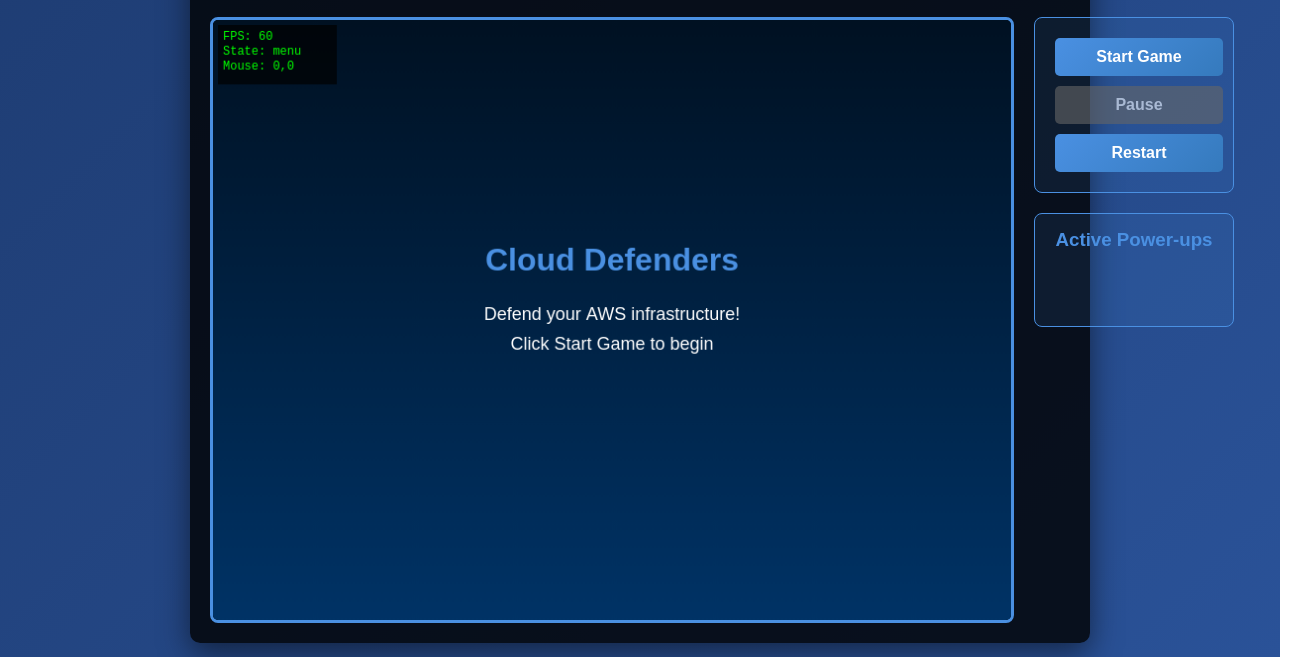
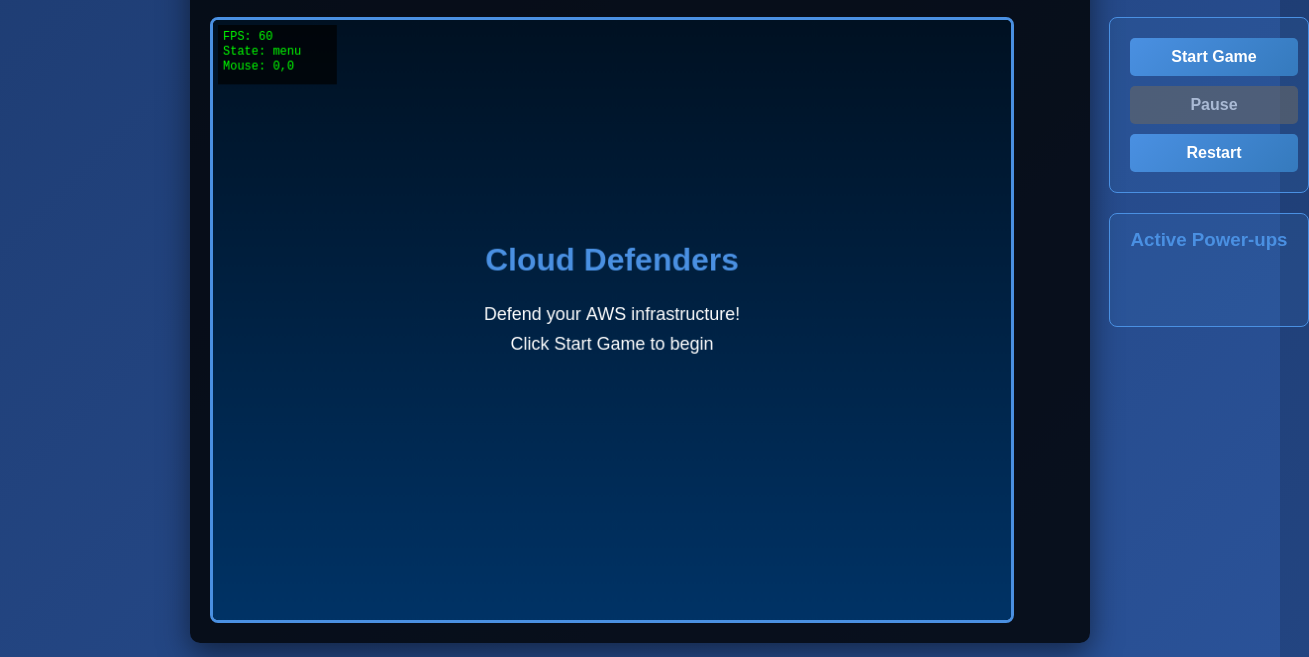
Before and after one commit to theRealKarlos/cloud-defender-game, a website: page frontend/index.html in a window 1280 px wide. Shown: the part 143-800 px from the top of the page, 1309 px wide, since content can reach past the window. Drawn offline with Linux system fonts and the light colour scheme.

Commit message:
UI alignment

```diff
--- a/frontend/styles/game.css
+++ b/frontend/styles/game.css
@@ -69,6 +69,7 @@
 #game-ui {
     flex: 1;
     min-width: 200px;
+    margin-left: 75px; /* Move panels to the right by about 25% of their typical width */
 }
 
 .control-panel {
```
